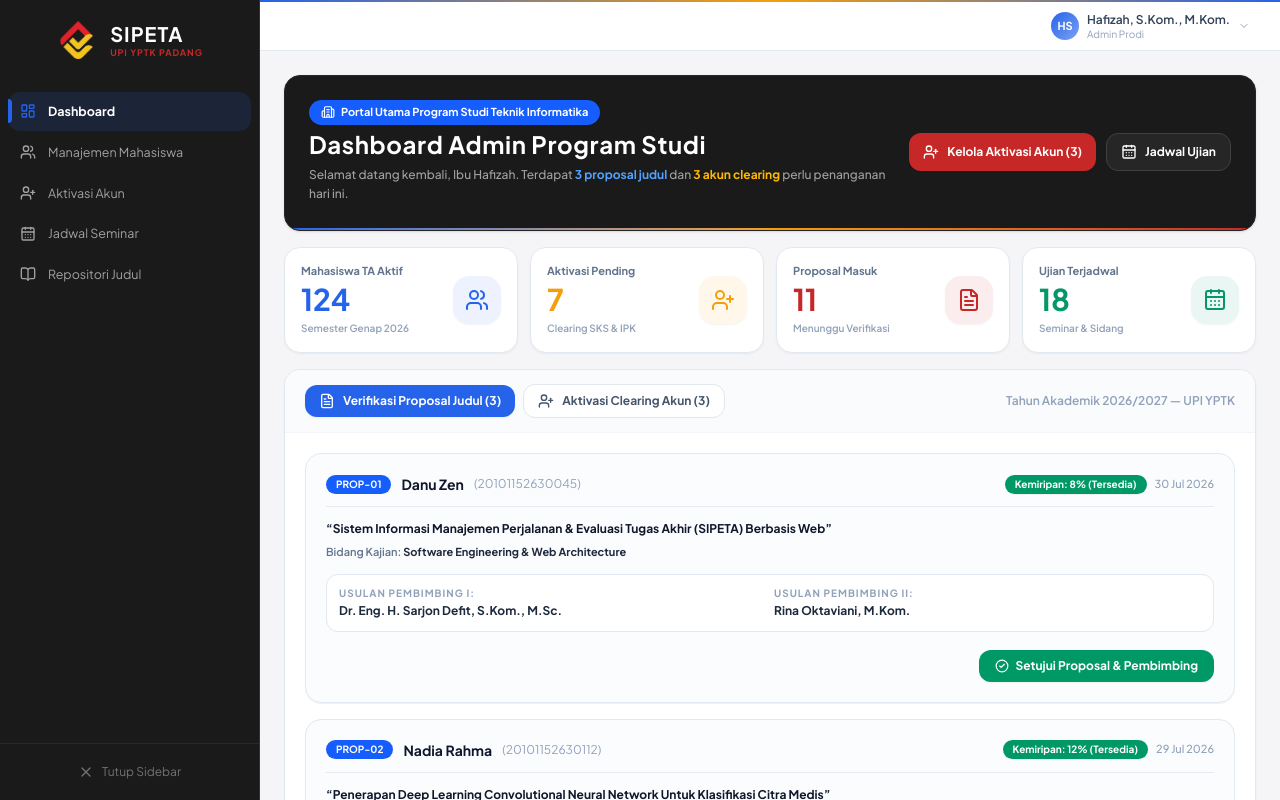
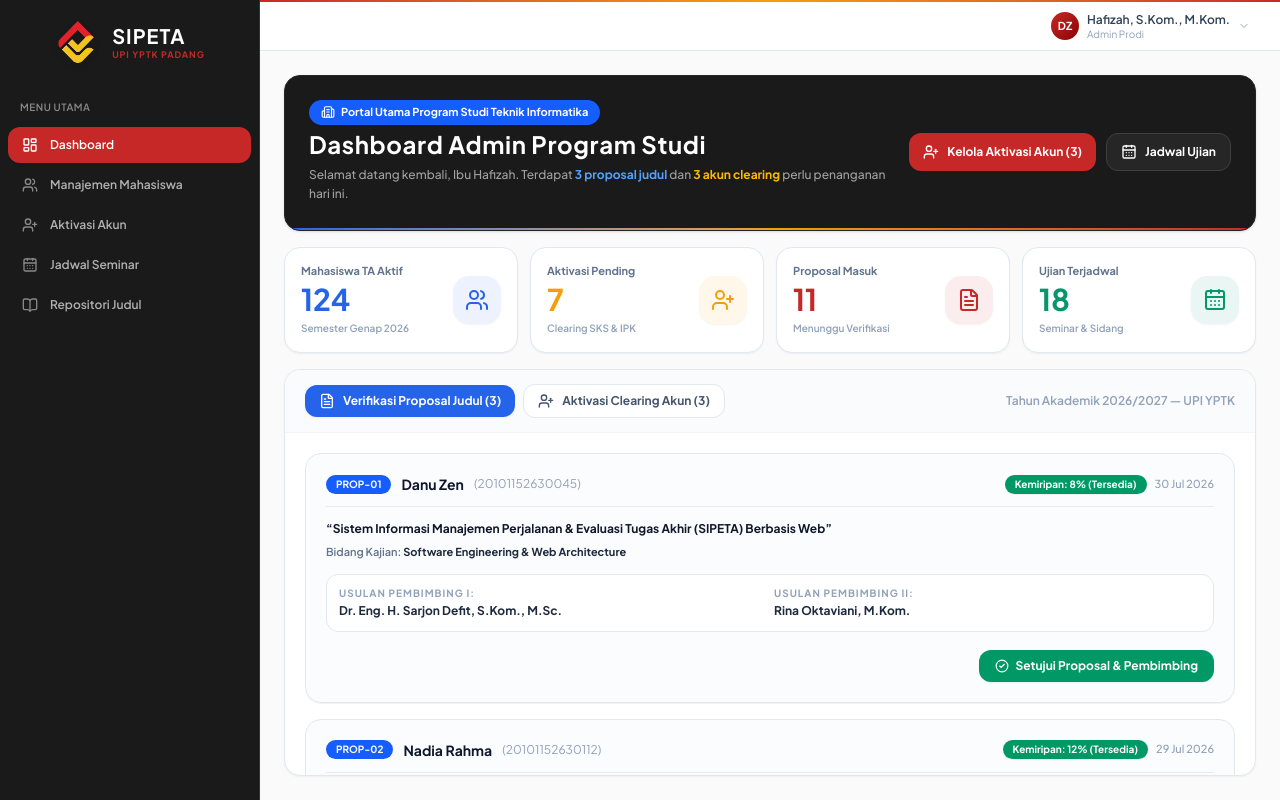
Before and after one commit to DanuZen/isi-final-project, a Next.js app in the folder frontend/: page /admin-prodi/dashboard in a window 1280 px wide. Built offline with nearby package versions, Linux system fonts and the light colour scheme.

Commit message:
fix(admin-prodi): terapkan komponen Sidebar & Header standar dan fit-to-layout viewport 100% pada 5 sub-halaman portal Admin Prodi

```diff
--- a/frontend/src/app/admin-prodi/aktivasi/page.tsx
+++ b/frontend/src/app/admin-prodi/aktivasi/page.tsx
@@ -62,14 +62,14 @@ export default function AdminProdiAktivasiPage() {
   const pendingCount = list.filter((i) => i.status === "Pending").length;
 
   return (
-    <div className="flex flex-col h-auto md:h-dvh md:overflow-hidden viewport-shell bg-[#F5F5F7]">
+    <div className="flex flex-col h-auto md:h-dvh md:overflow-hidden viewport-shell bg-[#FAFAFA]">
       <div className="flex flex-1 min-h-0 overflow-hidden">
-        <Sidebar isOpen={isSidebarOpen} onToggle={() => setIsSidebarOpen(!isSidebarOpen)} items={NAV} roleName="Admin Prodi FIK" />
+        <Sidebar isOpen={isSidebarOpen} onToggle={() => setIsSidebarOpen(!isSidebarOpen)} items={NAV} />
 
         <div className="flex-1 flex flex-col min-w-0 h-full overflow-hidden">
-          <Header className="shell-header shrink-0" userName="Dr. Ratna Dewi, M.Pd." userNim="NIDN: 1098765432" userRole="Admin Prodi FIK" prodiName="Teknik Informatika" />
+          <Header className="shell-header shrink-0" userName="Hafizah, S.Kom., M.Kom." userNim="NIP: 198504122010122001" userRole="Admin Prodi" prodiName="Teknik Informatika" />
 
-          <main className="flex-1 p-5 md:p-6 space-y-4 overflow-y-auto overflow-x-hidden scrollbar-none shell-body flex flex-col min-h-0">
+          <main className="flex-1 p-5 md:p-6 space-y-4 overflow-hidden shell-body flex flex-col min-h-0">
 
             {/* ── Welcome Banner ── */}
             <div className="bg-[#1A1A1A] rounded-2xl border border-neutral-800 overflow-hidden shrink-0 shadow-sm">
--- a/frontend/src/app/admin-prodi/dashboard/page.tsx
+++ b/frontend/src/app/admin-prodi/dashboard/page.tsx
@@ -1,7 +1,8 @@
 "use client";
 
 import React, { useState } from "react";
-import { RoleLayout } from "@/components/layout/role-layout";
+import { Sidebar } from "@/components/layout/sidebar";
+import { Header } from "@/components/layout/header";
 import Link from "next/link";
 import {
   LayoutDashboard, Users, UserPlus, CalendarDays, BookOpen,
@@ -74,7 +75,8 @@ const ANTREAN_AKTIVASI = [
 ];
 
 export default function AdminProdiDashboard() {
-  const [activeTab, setActiveTab] = useState<"proposal" | "aktivasi" | "mahasiswa">("proposal");
+  const [isSidebarOpen, setIsSidebarOpen] = useState(true);
+  const [activeTab, setActiveTab] = useState<"proposal" | "aktivasi">("proposal");
   const [proposalList, setProposalList] = useState(PROPOSAL_MASUK);
   const [aktivasiList, setAktivasiList] = useState(ANTREAN_AKTIVASI);
   const [toastMessage, setToastMessage] = useState<string | null>(null);
@@ -92,14 +94,25 @@ export default function AdminProdiDashboard() {
   };
 
   return (
-    <RoleLayout
-      navItems={NAV}
+    <div className="flex flex-col h-auto md:h-dvh md:overflow-hidden viewport-shell bg-[#FAFAFA]">
+      <div className="flex flex-1 min-h-0 overflow-hidden">
+
+        {/* Unified Standard Sidebar */}
+        <Sidebar isOpen={isSidebarOpen} onToggle={() => setIsSidebarOpen(!isSidebarOpen)} items={NAV} />
+
+        <div className="flex-1 flex flex-col min-w-0 h-full overflow-hidden">
+
+          {/* Unified Standard Header */}
+          <Header
+            className="shell-header shrink-0"
             userName="Hafizah, S.Kom., M.Kom."
-      userCode="NIP: 198504122010122001"
+            userNim="NIP: 198504122010122001"
             userRole="Admin Prodi"
-      userUnit="Fakultas Ilmu Komputer"
-      accentColor="#2563EB"
-    >
+            prodiName="Teknik Informatika"
+          />
+
+          <main className="flex-1 p-5 md:p-6 space-y-4 overflow-hidden shell-body flex flex-col min-h-0">
+
             {/* ── Welcome Banner Command Center ── */}
             <div className="bg-[#1A1A1A] rounded-2xl border border-neutral-800 overflow-hidden shadow-sm shrink-0">
               <div className="flex flex-col md:flex-row md:items-center justify-between gap-5 p-5 md:p-6 relative">
@@ -139,12 +152,12 @@ export default function AdminProdiDashboard() {
 
             {/* Toast Alert Notice */}
             {toastMessage && (
-        <div className="p-4 rounded-2xl bg-emerald-50 border border-emerald-200 text-emerald-800 text-xs font-bold flex items-center justify-between gap-3 shadow-xs animate-in fade-in">
+              <div className="p-4 rounded-2xl bg-emerald-50 border border-emerald-200 text-emerald-800 text-xs font-bold flex items-center justify-between gap-3 shadow-xs animate-in fade-in shrink-0">
                 <div className="flex items-center gap-2.5">
                   <CheckCircle2 className="w-4.5 h-4.5 text-emerald-600 shrink-0" />
                   <span>{toastMessage}</span>
                 </div>
-          <button onClick={() => setToastMessage(null)} className="text-slate-400 hover:text-slate-700">
+                <button onClick={() => setToastMessage(null)} className="text-slate-400 hover:text-slate-700 cursor-pointer">
                   <XCircle className="w-4 h-4" />
                 </button>
               </div>
@@ -169,11 +182,11 @@ export default function AdminProdiDashboard() {
               })}
             </div>
 
-      {/* ── Main Operations Split Card Container ── */}
+            {/* ── Main Operations Split Card Container (Fit to Viewport Layout) ── */}
             <div className="bg-white rounded-2xl border border-slate-200 shadow-xs overflow-hidden flex flex-col min-h-0 flex-1">
 
               {/* Navigation Tabs Header */}
-        <div className="flex items-center justify-between px-5 py-3.5 border-b border-slate-100 bg-slate-50/80 flex-wrap gap-3">
+              <div className="flex items-center justify-between px-5 py-3.5 border-b border-slate-100 bg-slate-50/80 flex-wrap gap-3 shrink-0">
                 <div className="flex items-center gap-2">
                   <button
                     onClick={() => setActiveTab("proposal")}
@@ -205,7 +218,7 @@ export default function AdminProdiDashboard() {
                 </span>
               </div>
 
-        {/* Tab Content Body */}
+              {/* Tab Content Body (Scrolls Internally inside the card container) */}
               <div className="p-5 flex-1 overflow-y-auto scrollbar-none space-y-4">
 
                 {/* TAB 1: VERIFIKASI PROPOSAL JUDUL */}
@@ -315,6 +328,10 @@ export default function AdminProdiDashboard() {
               </div>
 
             </div>
-    </RoleLayout>
+
+          </main>
+        </div>
+      </div>
+    </div>
   );
 }
--- a/frontend/src/app/admin-prodi/jadwal/page.tsx
+++ b/frontend/src/app/admin-prodi/jadwal/page.tsx
@@ -69,14 +69,14 @@ export default function AdminProdiJadwalPage() {
   );
 
   return (
-    <div className="flex flex-col h-auto md:h-dvh md:overflow-hidden viewport-shell bg-[#F5F5F7]">
+    <div className="flex flex-col h-auto md:h-dvh md:overflow-hidden viewport-shell bg-[#FAFAFA]">
       <div className="flex flex-1 min-h-0 overflow-hidden">
-        <Sidebar isOpen={isSidebarOpen} onToggle={() => setIsSidebarOpen(!isSidebarOpen)} items={NAV} roleName="Admin Prodi FIK" />
+        <Sidebar isOpen={isSidebarOpen} onToggle={() => setIsSidebarOpen(!isSidebarOpen)} items={NAV} />
 
         <div className="flex-1 flex flex-col min-w-0 h-full overflow-hidden">
-          <Header className="shell-header shrink-0" userName="Dr. Ratna Dewi, M.Pd." userNim="NIDN: 1098765432" userRole="Admin Prodi FIK" prodiName="Teknik Informatika" />
+          <Header className="shell-header shrink-0" userName="Hafizah, S.Kom., M.Kom." userNim="NIP: 198504122010122001" userRole="Admin Prodi" prodiName="Teknik Informatika" />
 
-          <main className="flex-1 p-5 md:p-6 space-y-4 overflow-y-auto overflow-x-hidden scrollbar-none shell-body flex flex-col min-h-0">
+          <main className="flex-1 p-5 md:p-6 space-y-4 overflow-hidden shell-body flex flex-col min-h-0">
 
             {/* ── Welcome Banner ── */}
             <div className="bg-[#1A1A1A] rounded-2xl border border-neutral-800 overflow-hidden shrink-0 shadow-sm">
--- a/frontend/src/app/admin-prodi/mahasiswa/page.tsx
+++ b/frontend/src/app/admin-prodi/mahasiswa/page.tsx
@@ -58,14 +58,14 @@ export default function AdminProdiMahasiswaPage() {
   const selected = MAHASISWA.find((m) => m.nim === selectedNim);
 
   return (
-    <div className="flex flex-col h-auto md:h-dvh md:overflow-hidden viewport-shell bg-[#F5F5F7]">
+    <div className="flex flex-col h-auto md:h-dvh md:overflow-hidden viewport-shell bg-[#FAFAFA]">
       <div className="flex flex-1 min-h-0 overflow-hidden">
-        <Sidebar isOpen={isSidebarOpen} onToggle={() => setIsSidebarOpen(!isSidebarOpen)} items={NAV} roleName="Admin Prodi FIK" />
+        <Sidebar isOpen={isSidebarOpen} onToggle={() => setIsSidebarOpen(!isSidebarOpen)} items={NAV} />
 
         <div className="flex-1 flex flex-col min-w-0 h-full overflow-hidden">
-          <Header className="shell-header shrink-0" userName="Dr. Ratna Dewi, M.Pd." userNim="NIDN: 1098765432" userRole="Admin Prodi FIK" prodiName="Teknik Informatika" />
+          <Header className="shell-header shrink-0" userName="Hafizah, S.Kom., M.Kom." userNim="NIP: 198504122010122001" userRole="Admin Prodi" prodiName="Teknik Informatika" />
 
-          <main className="flex-1 p-5 md:p-6 space-y-4 overflow-y-auto overflow-x-hidden scrollbar-none shell-body flex flex-col min-h-0">
+          <main className="flex-1 p-5 md:p-6 space-y-4 overflow-hidden shell-body flex flex-col min-h-0">
 
             {/* ── Welcome Banner ── */}
             <div className="bg-[#1A1A1A] rounded-2xl border border-neutral-800 overflow-hidden shrink-0 shadow-sm">
--- a/frontend/src/app/admin-prodi/repositori/page.tsx
+++ b/frontend/src/app/admin-prodi/repositori/page.tsx
@@ -74,14 +74,14 @@ export default function AdminProdiRepositoriPage() {
   });
 
   return (
-    <div className="flex flex-col h-auto md:h-dvh md:overflow-hidden viewport-shell bg-[#F5F5F7]">
+    <div className="flex flex-col h-auto md:h-dvh md:overflow-hidden viewport-shell bg-[#FAFAFA]">
       <div className="flex flex-1 min-h-0 overflow-hidden">
-        <Sidebar isOpen={isSidebarOpen} onToggle={() => setIsSidebarOpen(!isSidebarOpen)} items={NAV} roleName="Admin Prodi FIK" />
+        <Sidebar isOpen={isSidebarOpen} onToggle={() => setIsSidebarOpen(!isSidebarOpen)} items={NAV} />
 
         <div className="flex-1 flex flex-col min-w-0 h-full overflow-hidden">
-          <Header className="shell-header shrink-0" userName="Dr. Ratna Dewi, M.Pd." userNim="NIDN: 1098765432" userRole="Admin Prodi FIK" prodiName="Teknik Informatika" />
+          <Header className="shell-header shrink-0" userName="Hafizah, S.Kom., M.Kom." userNim="NIP: 198504122010122001" userRole="Admin Prodi" prodiName="Teknik Informatika" />
 
-          <main className="flex-1 p-5 md:p-6 space-y-4 overflow-y-auto overflow-x-hidden scrollbar-none shell-body flex flex-col min-h-0">
+          <main className="flex-1 p-5 md:p-6 space-y-4 overflow-hidden shell-body flex flex-col min-h-0">
 
             {/* ── Welcome Banner ── */}
             <div className="bg-[#1A1A1A] rounded-2xl border border-neutral-800 overflow-hidden shrink-0 shadow-sm">
```
Lines whose indentation alone changed are shown as unchanged.
